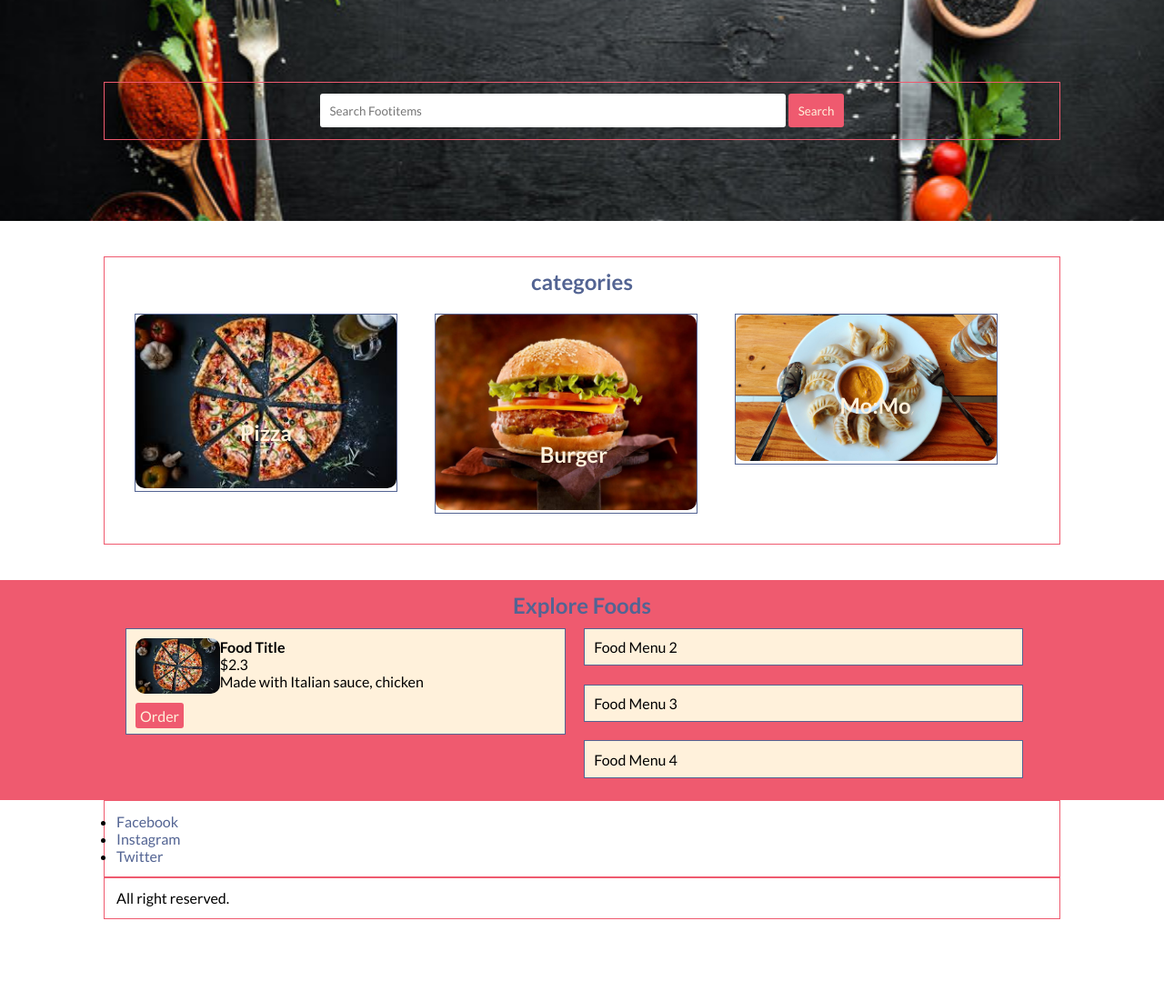
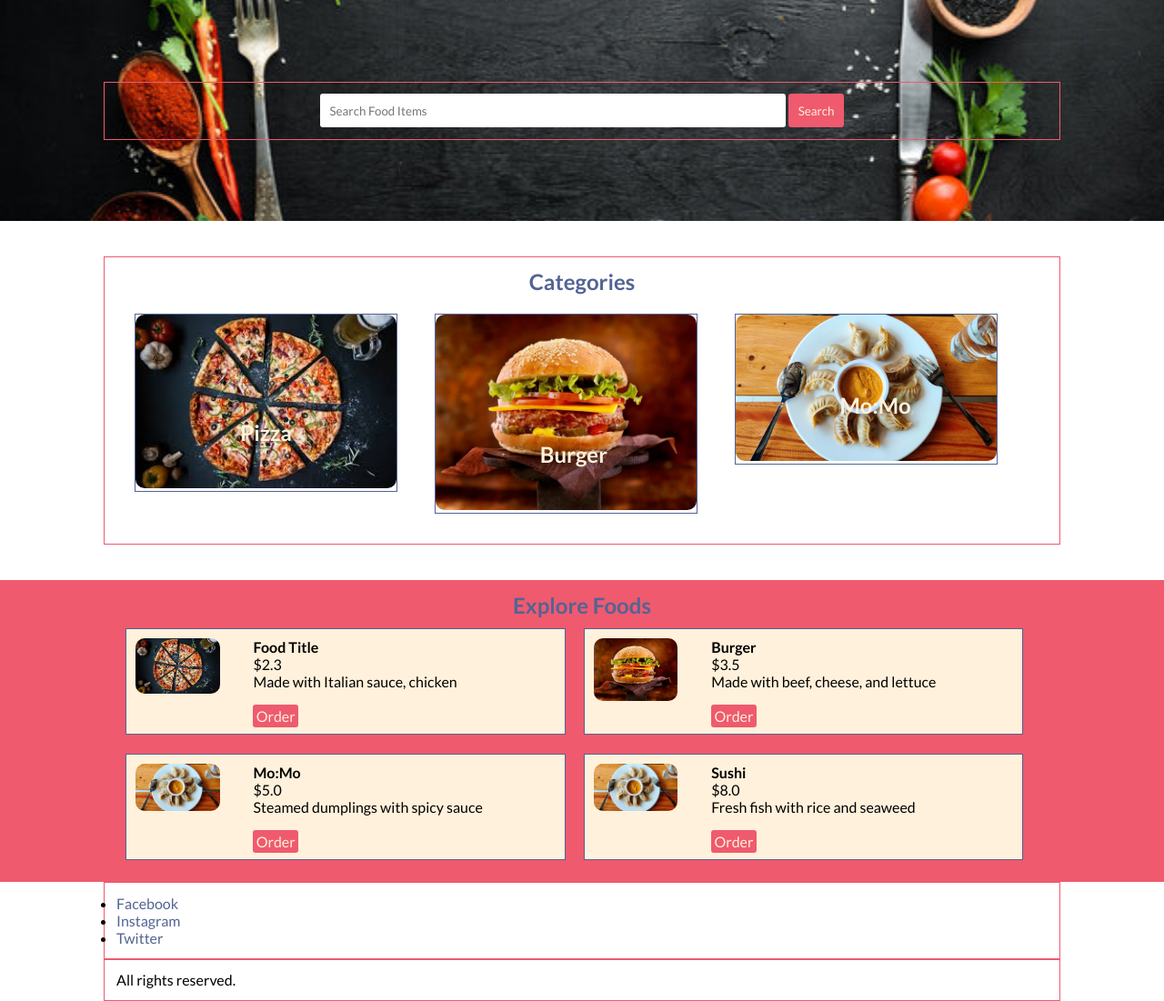
Before and after one commit to binamra-linux/foodies, a PHP site: page / in a window 1280 px wide. Shown: the part 135-1236 px from the top of the page at 91% size. Before the commit the page ends 1146 px from the top, so only its background shows below. Run offline with PHP 8.4, Linux system fonts and the light colour scheme.

Commit message:
Editing Food box

```diff
--- a/css/style.css
+++ b/css/style.css
@@ -159,3 +159,9 @@ h3 {
 }
 
 /*1:37:00*/
+
+.food-menu-description {
+  width: 70%;
+  float: left;
+  margin-left: 8%;
+}
--- a/index.html
+++ b/index.html
@@ -1,25 +1,24 @@
 <!DOCTYPE html>
-<html>
+<html lang="en">
   <head>
-    <meta charset="utf-8" />
-    <meta name="viewport" content="width=device-width, initial-scale=1" />
+    <meta charset="UTF-8" />
+    <meta name="viewport" content="width=device-width, initial-scale=1.0" />
     <link rel="stylesheet" href="css/style.css" />
     <link rel="preconnect" href="https://fonts.googleapis.com" />
     <link rel="preconnect" href="https://fonts.gstatic.com" crossorigin />
     <link
-      href="https://fonts.googleapis.com/css2?family=Lato:ital,wght@0,100;0,300;0,400;0,700;0,900;1,100;1,300;1,400;1,700;1,900&display=swap"
+      href="https://fonts.googleapis.com/css2?family=Lato:wght@100;300;400;700;900&display=swap"
       rel="stylesheet"
     />
     <title>Foodies</title>
   </head>
   <body>
-    <!--Navigation Bar-->
+    <!-- Navigation Bar -->
     <nav class="navbar">
       <div class="container">
         <div class="logo">
           <img src="/images/foodies.jpeg" alt="Foodies" class="img-res" />
         </div>
-
         <div class="menu text-right">
           <ul>
             <li><a href="#">Home</a></li>
@@ -31,13 +30,13 @@
         <div class="clearfix"></div>
       </div>
     </nav>
-    <!--Navigation Bar-->
+    <!-- Navigation Bar -->
 
-    <!--Food Search-->
+    <!-- Food Search -->
     <section class="food-search text-center">
       <div class="container">
         <form>
-          <input type="search" name="search" placeholder="Search Footitems" />
+          <input type="search" name="search" placeholder="Search Food Items" />
           <input
             type="submit"
             name="submit"
@@ -47,81 +46,118 @@
         </form>
       </div>
     </section>
-    <!--Food Search-->
+    <!-- Food Search -->
 
-    <!--Category Section-->
+    <!-- Category Section -->
     <section class="categories">
       <div class="container">
-        <h2 class="text-center">categories</h2>
-
+        <h2 class="text-center">Categories</h2>
         <div class="box-3 float-container">
-          <img src="images/pizza.jpeg" alt="" class="img-res img-radius" />
+          <img src="images/pizza.jpeg" alt="Pizza" class="img-res img-radius" />
           <h3 class="float-text text-white">Pizza</h3>
         </div>
-
         <div class="box-3 float-container">
-          <img src="images/burger.jpeg" alt="" class="img-res img-radius" />
+          <img
+            src="images/burger.jpeg"
+            alt="Burger"
+            class="img-res img-radius"
+          />
           <h3 class="float-text text-white">Burger</h3>
         </div>
-
         <div class="box-3 float-container">
-          <img src="images/momo.jpg" alt="" class="img-res img-radius" />
+          <img src="images/momo.jpg" alt="Mo:Mo" class="img-res img-radius" />
           <h3 class="float-text text-white">Mo:Mo</h3>
         </div>
         <div class="clearfix"></div>
       </div>
     </section>
-    <!--Category Section-->
+    <!-- Category Section -->
 
-    <!--Food Menu-->
+    <!-- Food Menu -->
     <section class="food-menu">
       <div class="container">
         <h2 class="text-center">Explore Foods</h2>
         <div class="food-menu-box">
           <div class="food-menu-img">
-            <img src="images/pizza.jpeg" alt="" class="img-res img-radius" />
+            <img
+              src="images/pizza.jpeg"
+              alt="Pizza"
+              class="img-res img-radius"
+            />
           </div>
           <div class="food-menu-description">
             <h4>Food Title</h4>
             <p>$2.3</p>
             <p>Made with Italian sauce, chicken</p>
             <br />
-            <a href="" class="btn btn-color">Order</a>
+            <a href="#" class="btn btn-color">Order</a>
           </div>
           <div class="clearfix"></div>
         </div>
-        <div class="food-menu-box">Food Menu 2</div>
-        <div class="food-menu-box">Food Menu 3</div>
-        <div class="food-menu-box">Food Menu 4</div>
+        <div class="food-menu-box">
+          <div class="food-menu-img">
+            <img
+              src="images/burger.jpeg"
+              alt="Burger"
+              class="img-res img-radius"
+            />
+          </div>
+          <div class="food-menu-description">
+            <h4>Burger</h4>
+            <p>$3.5</p>
+            <p>Made with beef, cheese, and lettuce</p>
+            <br />
+            <a href="#" class="btn btn-color">Order</a>
+          </div>
+          <div class="clearfix"></div>
+        </div>
+        <div class="food-menu-box">
+          <div class="food-menu-img">
+            <img src="images/momo.jpg" alt="Mo:Mo" class="img-res img-radius" />
+          </div>
+          <div class="food-menu-description">
+            <h4>Mo:Mo</h4>
+            <p>$5.0</p>
+            <p>Steamed dumplings with spicy sauce</p>
+            <br />
+            <a href="#" class="btn btn-color">Order</a>
+          </div>
+          <div class="clearfix"></div>
+        </div>
+        <div class="food-menu-box">
+          <div class="food-menu-img">
+            <img src="images/momo.jpg" alt="Sushi" class="img-res img-radius" />
+          </div>
+          <div class="food-menu-description">
+            <h4>Sushi</h4>
+            <p>$8.0</p>
+            <p>Fresh fish with rice and seaweed</p>
+            <br />
+            <a href="#" class="btn btn-color">Order</a>
+          </div>
+          <div class="clearfix"></div>
+        </div>
         <div class="clearfix"></div>
       </div>
     </section>
-    <!--Food Menu-->
+    <!-- Food Menu -->
 
-    <!--Social Section-->
+    <!-- Social Section -->
     <section class="social">
       <div class="container">
         <ul>
-          <li>
-            <a href="#">Facebook</a>
-          </li>
-
-          <li>
-            <a href="#">Instagram</a>
-          </li>
-
-          <li>
-            <a href="#">Twitter</a>
-          </li>
+          <li><a href="#">Facebook</a></li>
+          <li><a href="#">Instagram</a></li>
+          <li><a href="#">Twitter</a></li>
         </ul>
       </div>
     </section>
-    <!--Social Section-->
+    <!-- Social Section -->
 
-    <!--Footer-->
+    <!-- Footer -->
     <footer class="footer">
       <div class="container">
-        <p>All right reserved.</p>
+        <p>All rights reserved.</p>
       </div>
     </footer>
   </body>
```
